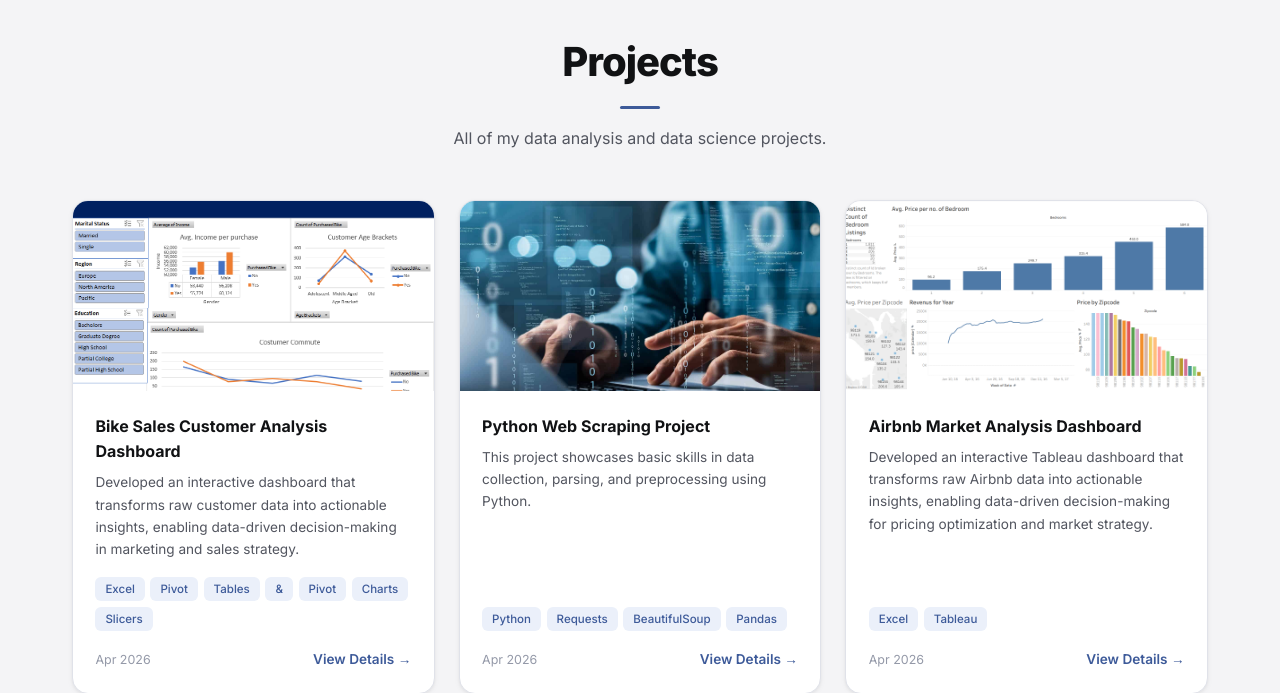
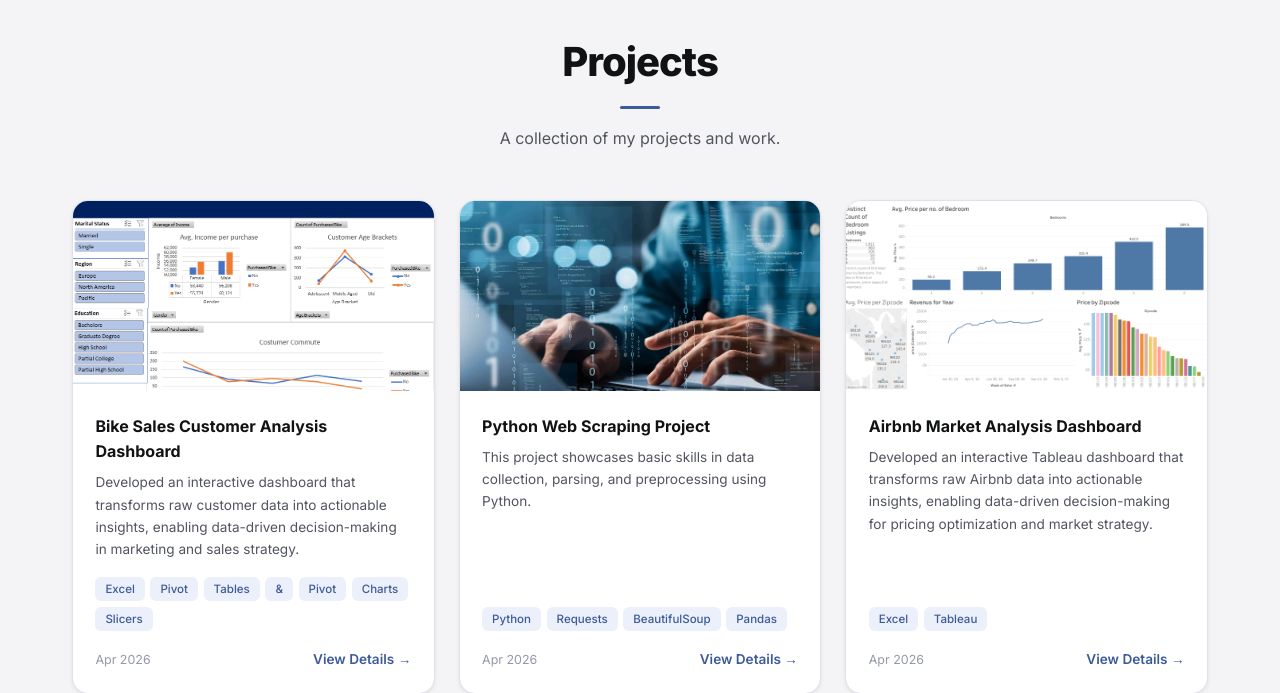
Before and after one commit to rabindhakal404/data_portfolio, a Django app: page /projects/ in a window 1280 px wide. Shown: the part 70-763 px from the top of the page. Run offline with Django 5.2, Linux system fonts and the light colour scheme; data comes from the database, SQL or seed files in the repository.

Commit message:
fixed projects page

```diff
--- a/core/templates/core/projects.html
+++ b/core/templates/core/projects.html
@@ -7,7 +7,7 @@
   <div class="section-header container" style="margin-bottom: 3rem;">
     <h2>Projects</h2>
     <div class="gradient-underline"></div>
-    <p>All of my data analysis and data science projects.</p>
+    <p>A collection of my projects and work.</p>
   </div>
   <div class="projects-main-grid container">
     {% for project in projects %}
```
